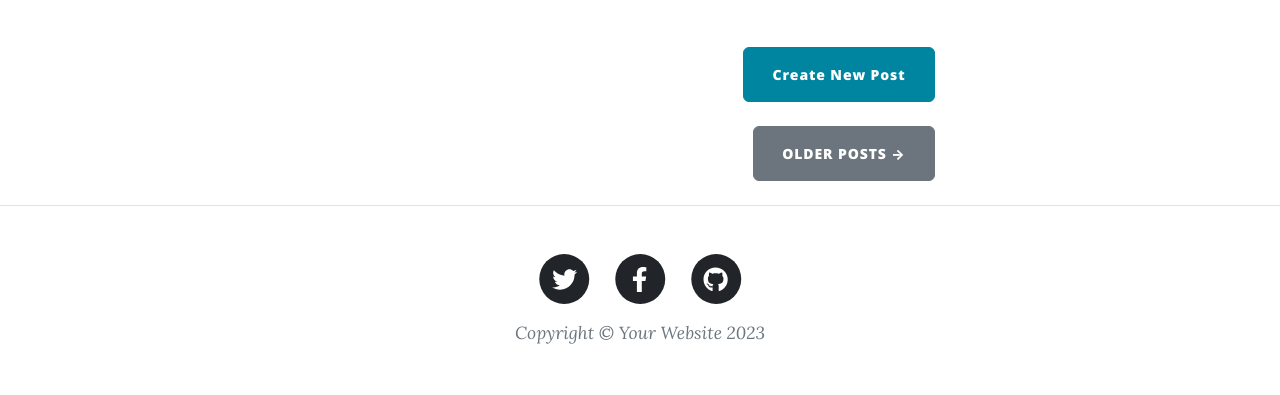
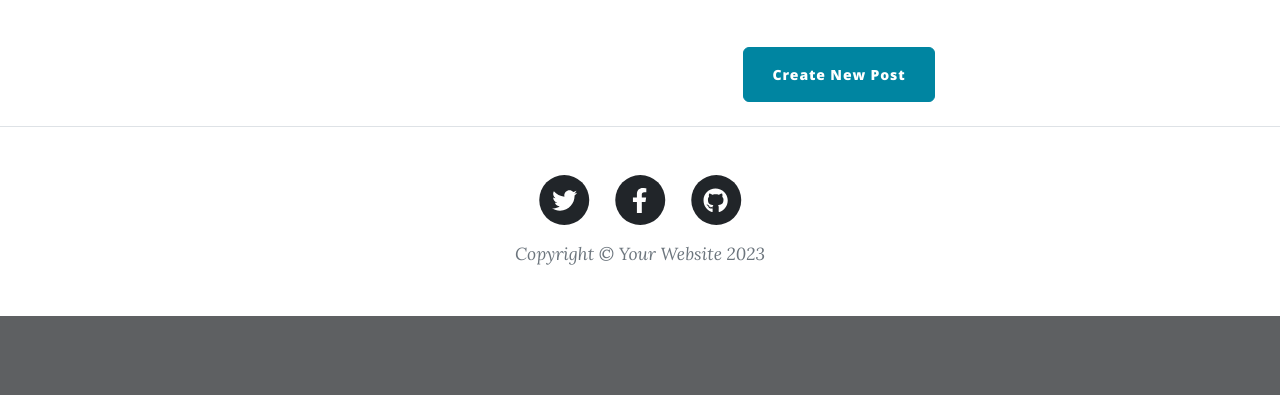
Before and after one commit to Xor01/day-67-RESTful-blog, a Flask app: page / in a window 1280 px wide. Shown: the part 533-928 px from the top of the page. After the commit the page ends 849 px from the top, so only its background shows below. Run offline with Flask 3, Linux system fonts and the light colour scheme; some libraries are stand-ins or nearby versions.

Commit message:
remove older posts button

```diff
--- a/templates/index.html
+++ b/templates/index.html
@@ -47,10 +47,6 @@
           >Create New Post</a>
       </div>
 
-      <!-- Pager-->
-      <div class="d-flex justify-content-end mb-4">
-        <a class="btn btn-secondary text-uppercase" href="#!">Older Posts →</a>
-      </div>
     </div>
   </div>
 </div>
```
